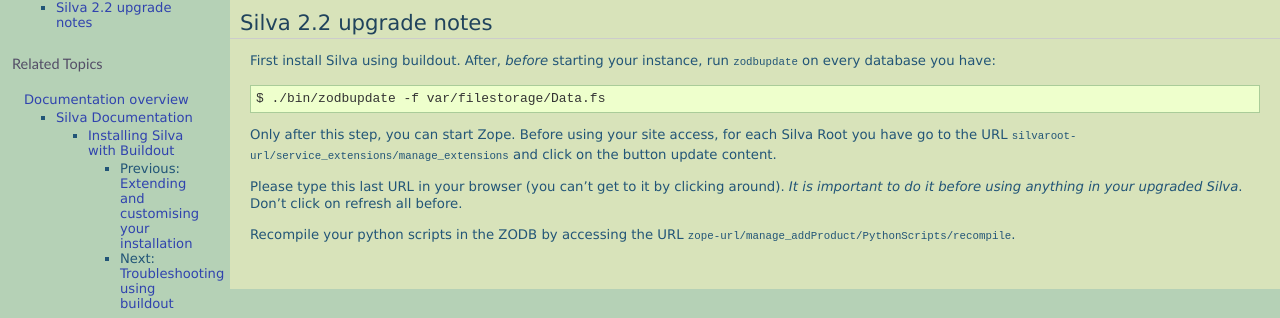
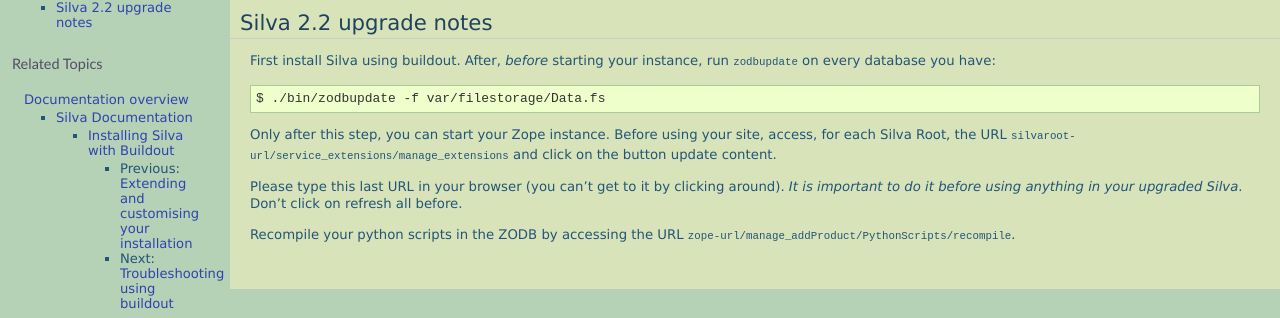
Before and after one commit to silvacms/documentation, a Sphinx documentation site: the page built from source/silva/buildout/upgrade.rst, in a window 1280 px wide. Shown: the part 178-496 px from the top of the page. Built offline with Sphinx 7.4.7, drawn with Linux system fonts in a browser that asks for light colours; pages that are not in the unit, such as notebooks, are missing from menus.

Commit message:
Make it clearer.

```diff
--- a/source/silva/buildout/upgrade.rst
+++ b/source/silva/buildout/upgrade.rst
@@ -20,8 +20,8 @@
    $ ./bin/zodbupdate -f var/filestorage/Data.fs
 
 
-Only after this step, you can start Zope. Before using your site
-access, for each Silva Root you have go to the URL
+Only after this step, you can start your Zope instance. Before using
+your site, access, for each Silva Root, the URL
 ``silvaroot-url/service_extensions/manage_extensions`` and click on
 the button update content.
 
```
